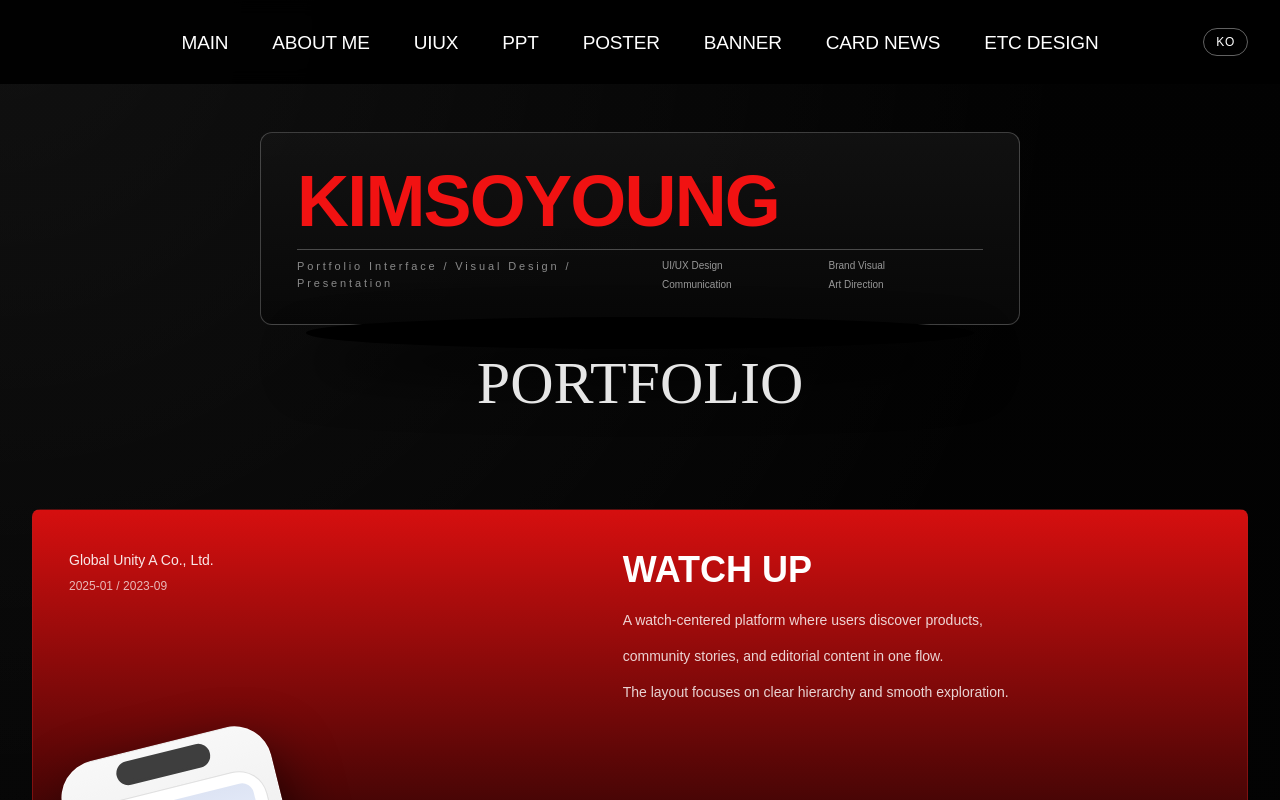
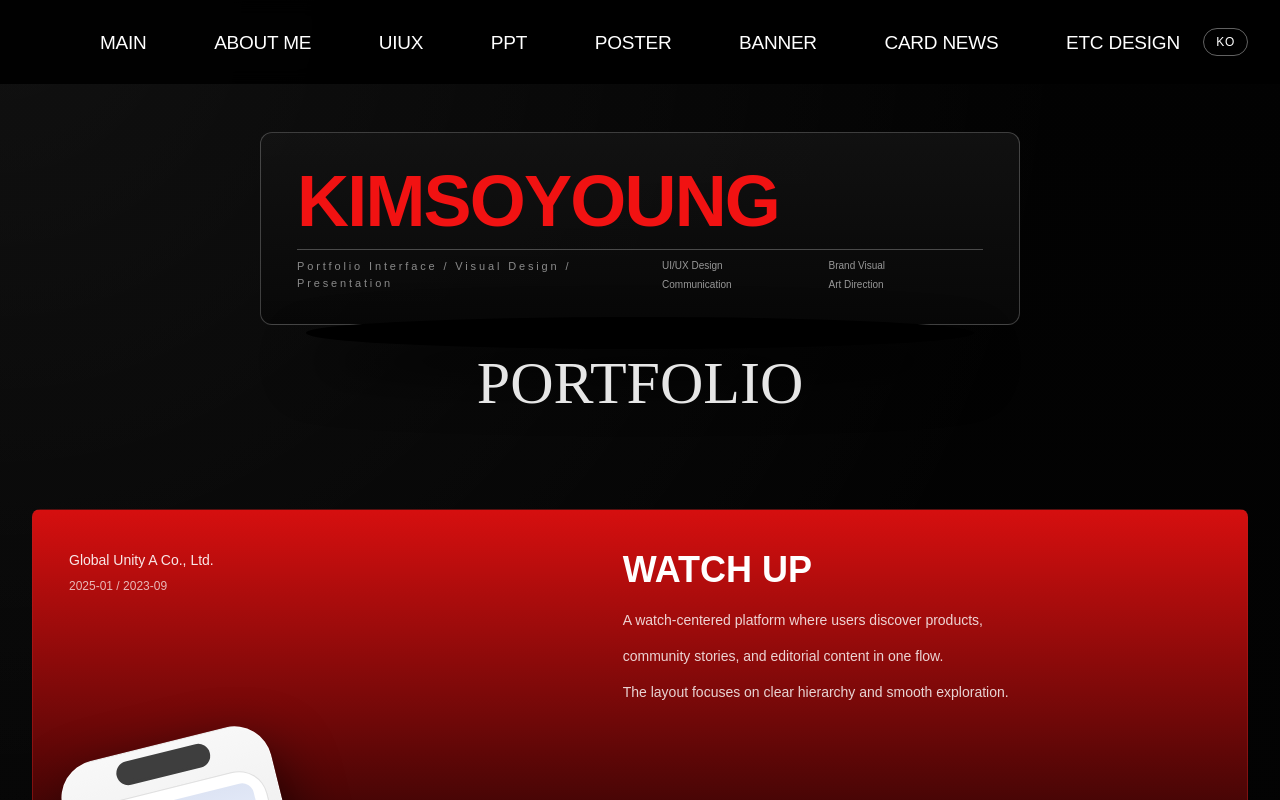
Before and after one commit to sgim226614-art/kimsoyoungweb, a Next.js app: page /en in a window 1280 px wide. Shown: the top 800 px of the page. Built offline with nearby package versions, Linux system fonts and the light colour scheme; a web font is replaced by a local one.

Commit message:
style: fine-tune header spacing and weight to match figma

```diff
--- a/src/components/portfolio-shell.tsx
+++ b/src/components/portfolio-shell.tsx
@@ -34,7 +34,7 @@ export function PortfolioShell({
     <div className="portfolio-noise relative isolate min-h-screen bg-[#020202] text-white">
       <header className="sticky top-0 z-30 bg-black/92 backdrop-blur">
         <div className="relative mx-auto flex h-[84px] w-full max-w-7xl items-center px-4 sm:px-8">
-          <nav className="absolute left-1/2 flex -translate-x-1/2 items-center gap-x-7 font-medium text-[18px] leading-none tracking-[-0.01em] md:gap-x-9 md:text-[19px] lg:gap-x-11">
+          <nav className="absolute left-1/2 flex w-[min(1080px,calc(100%-150px))] -translate-x-1/2 items-center justify-between font-normal text-[18px] leading-none tracking-[-0.012em] md:text-[19px]">
             {menuItems.map((item) => {
               const isActive = item.slug === activeSlug;
 
@@ -45,7 +45,7 @@ export function PortfolioShell({
                   className={
                     isActive
                       ? "whitespace-nowrap text-white"
-                      : "whitespace-nowrap text-white/92 transition hover:text-white"
+                      : "whitespace-nowrap text-white/94 transition hover:text-white"
                   }
                 >
                   {item.label}
```
